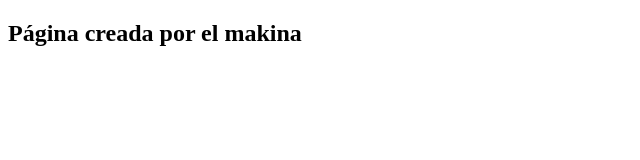
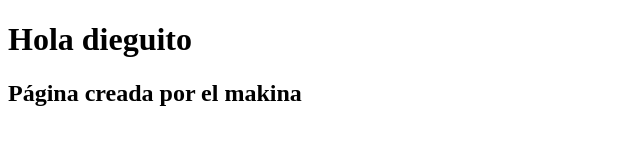
Before and after one commit to dgamero03/remoto1marzo, a plain HTML site: page index.html in a window 1280 px wide. Shown: the whole page, without its empty margins (0-640 px from the left). Drawn offline with Linux system fonts and the light colour scheme.

Commit message:
header h1

```diff
--- a/index.html
+++ b/index.html
@@ -6,7 +6,9 @@
     <title>Document</title>
 </head>
 <body>
-
+    <header>
+        <h1>Hola dieguito</h1>
+    </header>
 
 
 
```
